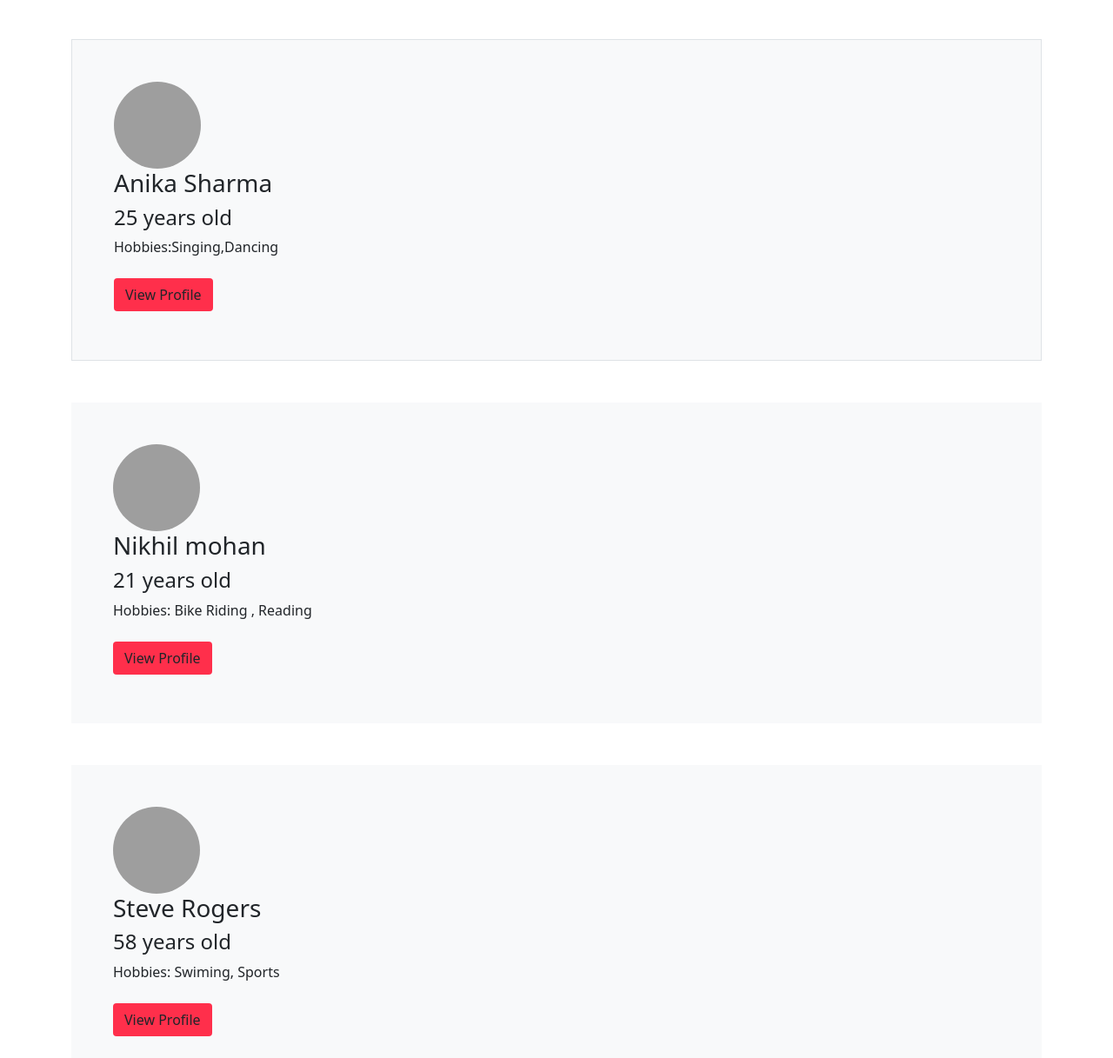
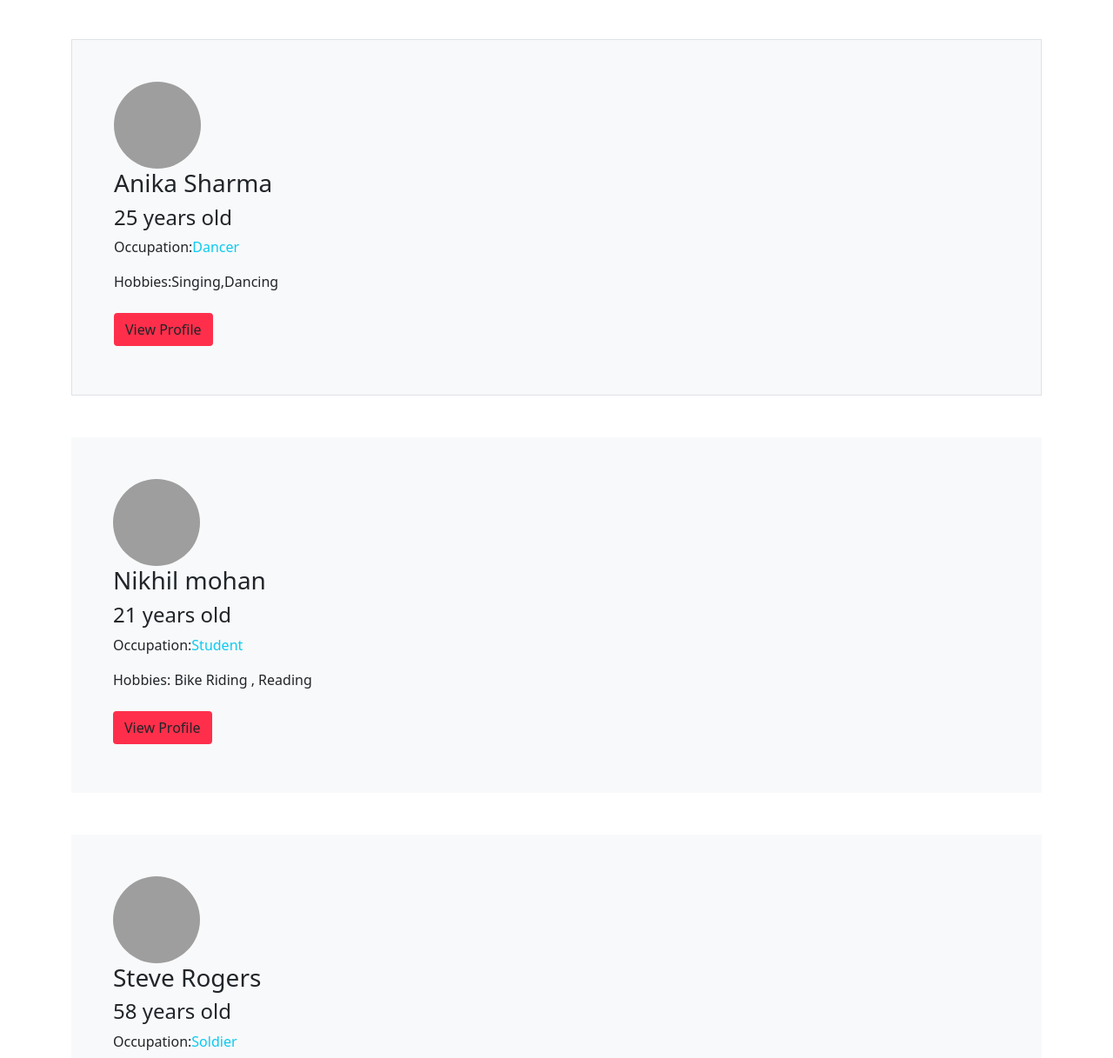
Before and after one commit to SumeethKumar94/Eval, a plain HTML site: page dashboard.html in a window 1280 px wide. Shown: the part 83-1300 px from the top of the page at 87% size. Drawn offline with nearby package versions, Linux system fonts and the light colour scheme; grey boxes are pictures that could not be loaded.

Commit message:
Third Commit

```diff
--- a/dashboard.html
+++ b/dashboard.html
@@ -16,6 +16,7 @@
                 <img src="https://i.pinimg.com/originals/0a/44/10/0a441021b339b75d5916e237572b3205.jpg" >
                 <h3>Anika Sharma</h3>
                 <h4>25 years old</h4>
+                <p>Occupation:<span class="text-info">Dancer</span></p>
                 <p>Hobbies:Singing,Dancing</p>
                 <button type="button" class="btn text-dark  my-2" style="background-color:rgb(255, 47, 75);">View Profile</button>
 
@@ -30,7 +31,9 @@
                 <img src="https://filmfare.wwmindia.com/content/2020/may/mohanlal41590057124.jpg">
                 <h3>Nikhil mohan</h3>
                 <h4>21 years old</h4>
+                <p>Occupation:<span class="text-info">Student</span></p>
                 <p>Hobbies: Bike Riding , Reading</p>
+
                 <button type="button" class="btn text-dark  my-2" style="background-color:rgb(255, 47, 75);">View Profile</button>
 
 
@@ -44,6 +47,7 @@
                 <img src="https://encrypted-tbn0.gstatic.com/images?q=tbn:ANd9GcQ3gKUaKDMhqhvv2UzyG4kCKb5qE3mhNlma9RTj6YiGlonLky0-uUihBxLJvk672P1qVCE&usqp=CAU" >
                 <h3>Steve Rogers</h3>
                 <h4>58 years old</h4>
+                <p>Occupation:<span class="text-info">Soldier</span></p>
                 <p>Hobbies: Swiming, Sports</p>
                 <button type="button" class="btn text-dark  my-2" style="background-color: rgb(255, 47, 75);">View Profile</button>
 
@@ -58,6 +62,7 @@
                 <img src="https://assets.vogue.in/photos/60b48bcacf2778e00ea7aa6c/2:3/w_899,h_1349,c_limit/Ananya%20Panday%20makeup%20tips.jpg" >
                 <h3>Ananya</h3>
                 <h4>38 years old</h4>
+                <p>Occupation:<span class="text-info">Actress</span></p>
                 <p>Hobbies: Dancing , Watching Series</p>
                 <button type="button" class="btn text-dark  my-2" style="background-color: rgb(255, 47, 75);">View Profile</button>
 
```
